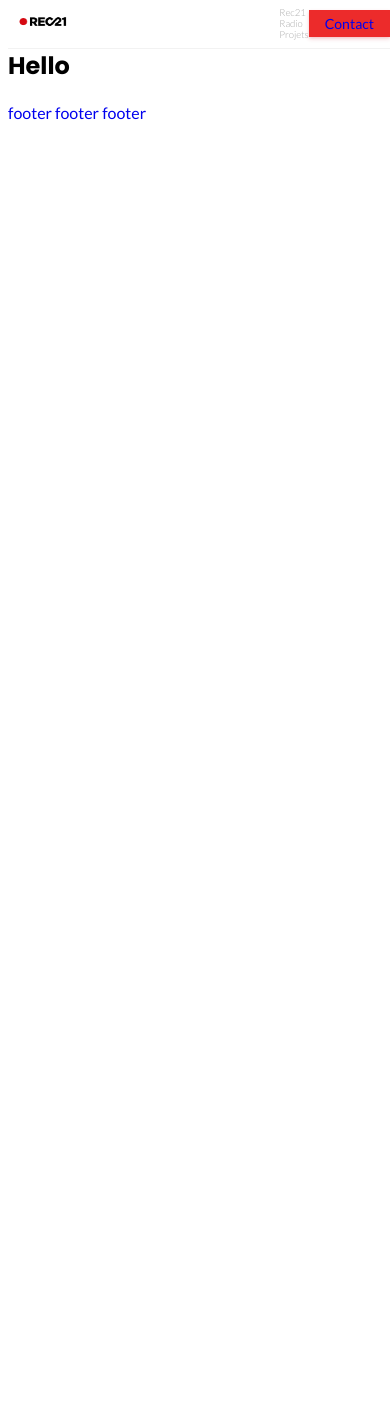
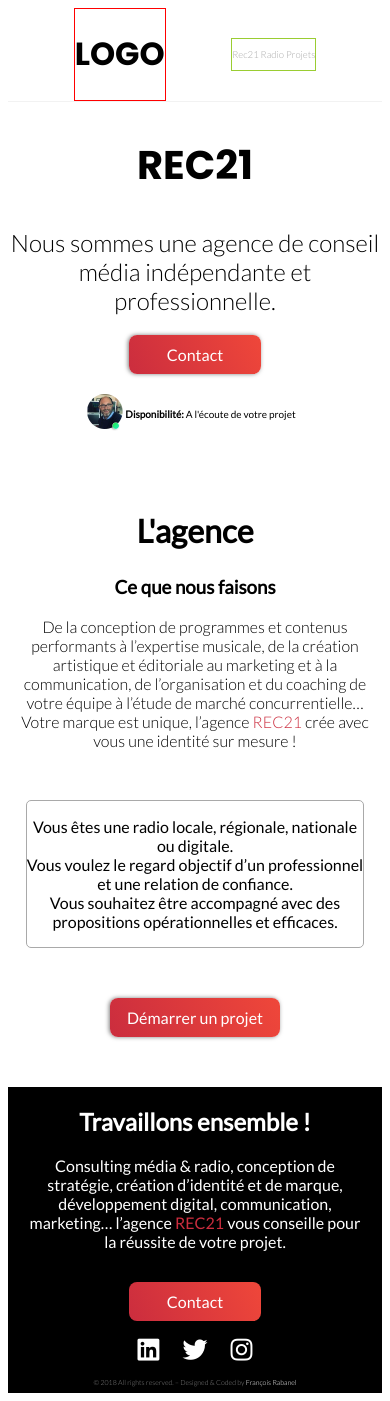
Before and after one commit to FrancoisRab/ClaudE-website, a Flask app: page / in a window 390 px wide. Before the commit the page ends 120 px from the top, so only its background shows below. Run offline with Flask 2, Linux system fonts and the light colour scheme; some libraries are stand-ins or nearby versions.

Commit message:
home mobile + footer

```diff
--- a/static/css/app.css
+++ b/static/css/app.css
@@ -1,5 +1,7 @@
 @import 'navbar.css';
 @import 'index.css';
+@import 'shared.css';
+@import 'footer.css';
 
 body {
   font-family: 'Lato', sans-serif;
@@ -18,6 +20,35 @@ body a:hover {
   color: rgb(255, 51, 51);
 }
 
-.inline li {
-  display: inline-block;
+/* Mobile grid */
+
+.display-grid {
+  display: grid;
+  grid-template-columns: 1fr;
+  grid-template-rows: auto 1fr auto;
 }
+
+.navbar-grid {
+  grid-column: 1/2;
+  grid-row: 1/2;
+  width: -webkit-fill-available;
+  display: flex;
+  justify-content: space-evenly;
+  align-items: center;
+  border-bottom: 1px solid rgba(0,0,0,0.05);
+  background-color: rgba(255,255,255,0.99);
+  z-index: 10;
+}
+
+.header-grid {
+  grid-column: 1/2;
+  grid-row: 2/3;
+}
+
+.footer {
+  grid-column: 1/2;
+  grid-row: 3/4;
+  background-color: black;
+  color: white;
+  margin-top: 50px;
+}
--- /dev/null
+++ b/static/css/footer.css
@@ -0,0 +1,31 @@
+.footer-content {
+  text-align: center;
+}
+.footer-content a {
+  color: white;
+}
+
+.footer-text p {
+  padding: 0px 15px 15px 15px;
+}
+
+#btn-footer {
+  width: 30%;
+  margin: 0 auto;
+  padding: 10px;
+}
+
+.footer-network-logo {
+  margin-left: -20px;
+}
+
+.footer-network-logo i {
+  font-size: 25px;
+  padding-left: 20px;
+}
+
+.copyright {
+  color: grey;
+  font-weight: lighter;
+  font-size: 7px;
+}
--- a/static/css/index.css
+++ b/static/css/index.css
@@ -1,3 +1,66 @@
-.head {
-  padding-top: 30px;
+/* HEADER */
+
+.header-title h1 {
+  font-size: 40px;
 }
+
+.header-subtitle h2 {
+  font-weight: lighter;
+}
+
+#center-btn-header {
+  width: 30%;
+  margin: 0 auto;
+  padding: 10px;
+}
+
+.header-images img {
+  display: none;
+}
+
+.header-onair {
+  display: flex;
+  justify-content: center;
+  align-items: center;
+  padding-top: 20px;
+  margin-left: -25px;
+}
+
+.img-onair img {
+  width: 50%;
+}
+
+.text-onair {
+  font-size: 10px;
+  margin-left: -15px;
+}
+
+/* FIRST PART "AGENCE" */
+.agency-content {
+  padding-top: 50px;
+}
+
+.agency-content h2 {
+  font-size: 2em;
+}
+
+.agency-content p {
+  font-weight: 100;
+}
+
+.agency-flash {
+  border: 1px solid darkgray;
+  border-radius: 5px;
+  width: 90%;
+  margin: 0 auto;
+  margin-top: 50px;
+}
+
+.agency-btn {
+  margin-top: 50px;
+}
+#btn-agency {
+  width: 40%;
+  margin: 0 auto;
+  padding: 10px;
+}
--- a/static/css/navbar.css
+++ b/static/css/navbar.css
@@ -1,64 +1,43 @@
-.header {
-  z-index: 10;
-  margin-top: -10px;
+.navbar-logo {
+  border: 1px solid red;
+  transition: 0.3s;
+  z-index: 12;
 }
 
-.navbar {
-  height: 50px;
-  width: -webkit-fill-available;
-  display: flex;
-  justify-content: space-evenly;
-  align-items: center;
-  position: fixed;
-  border-bottom: 1px solid rgba(0,0,0,0.05);
-  background-color: rgba(255,255,255,0.99);
-  z-index: 10;
+.navbar-logo img {
+  width: 8%;
 }
 
-.logo {
-  margin: 0;
-  transition: 0.3s;
-  z-index: 12;
-  padding: 0px 10px;
-}
-
-.logo img {
-  width: 20%;
-}
-.logo h1 {
-  font-size: 1em;
-}
-
-.logo a {
+.navbar-logo a {
   color: black;
 }
-.logo a:hover {
+.navbar-logo a:hover {
   color: black;
 }
 
-.menu {
+.navbar-menu {
+  border: 1px solid yellowgreen;
   font-size: 0.6em;
 }
-.inline {
-  padding-inline-start: 0px;
-}
-.menu ul li a {
+
+.navbar-menu ul li a {
   color: darkgrey;
   font-weight: lighter;
 }
-.menu ul li a:hover {
+.navbar-menu ul li a:hover {
   color: red;
 }
 
+.navbar-btn {
+  display: none;
+}
+
 .contact-btn {
-  background-color: rgb(236, 43, 43);
   padding-top: 5px;
   padding-bottom: 5px;
   padding-left: 16px;
   padding-right: 16px;
   font-size: 14px;
-  -webkit-box-shadow: 0 1px 2px rgba(204, 41, 41, 0.1), 0 2px 4px rgba(204, 41, 55, 0.2);
-  box-shadow: 0 1px 2px rgba(204, 41, 55, 0.1), 0 2px 4px rgba(204, 41, 55, 0.2);
 }
 .contact-btn a {
   color: white;
@@ -68,10 +47,8 @@
 }
 
 @media (min-width: 800px) {
-  .menu {
-    font-size: 1em;
-  }
-  .menu li {
-    margin: 0px 50px 0px 50px;
+  .navbar-btn {
+    border: 1px solid yellow;
+    display: block;
   }
 }
--- /dev/null
+++ b/static/css/shared.css
@@ -0,0 +1,22 @@
+.inline {
+  padding-inline-start: 0px;
+}
+.inline li {
+  display: inline-block;
+}
+
+.btn {
+  border-radius: 8px;
+  box-shadow: -1px 0 4px 0 rgba(0, 0, 0, 0.5);
+  background-image: linear-gradient(64deg, #cb2d3e, #ef473a);
+  text-align: center;
+  color: white;
+}
+
+.txt-red {
+  color: #cb2d3e;
+}
+
+.txt-align {
+  text-align: center;
+}
--- a/templates/layout/default.html
+++ b/templates/layout/default.html
@@ -11,14 +11,16 @@
     <title> {% block title %} REC21 {% endblock %} </title>
   </head>
   <body>
-    <header class="header">
+    <div class="display-grid">
+      <header class="navbar-grid">
         {% include 'layout/shared/_navbar.html' %}
       </header>
-    <section>
+      <section class="header-grid">
         {% block body %} {% endblock %}
       </section>
-    <footer>
+      <footer class="footer">
         {% include 'layout/shared/_footer.html' %}
       </footer>
+    </div>
   </body>
 </html>
--- a/templates/layout/shared/_footer.html
+++ b/templates/layout/shared/_footer.html
@@ -1,9 +1,25 @@
-<div>
-  <ul class="inline">
-    <li>
-      <a href="/"> footer </a>
-      <a href="/"> footer </a>
-      <a href="/"> footer </a>
-    </li>
-  </ul>
+<div class="footer-content">
+  <div class="footer-text">
+    <h2>Travaillons ensemble !</h2>
+    <p>Consulting média & radio, conception de stratégie, création d’identité et de marque, développement digital,
+    communication, marketing… l’agence <span class='txt-red'>REC21</span> vous conseille pour la réussite de votre projet.</p>
+  </div>
+  <div class="footer-btn">
+    <a href="{{url_for('contact')}}">
+      <div class="btn" id="btn-footer">Contact</div>
+    </a>
+  </div>
+  <div class="footer-network-logo">
+    <ul class="inline">
+      <li><a href="/"><i class="fab fa-linkedin"></i></a></li>
+      <li><a href="/"><i class="fab fa-twitter"></i></a></li>
+      <li><a href="/"><i class="fab fa-instagram"></i></a></li>
+    </ul>
+  </div>
+  <div class="copyright">
+    <p>
+      © 2018 All rights reserved. – Designed & Coded by
+      <a href="http://www.francoisrabanel.fr" target="_blank">François Rabanel</a>
+    </p>
+  </div>
 </div>
--- a/templates/layout/shared/_navbar.html
+++ b/templates/layout/shared/_navbar.html
@@ -1,17 +1,17 @@
-<div class="navbar">
-  <div class="logo">
+<div class="navbar-logo">
   <a href="/">
-      <img src="/static/images/REC21.png" alt="logo rec21">
+    <h1>LOGO</h1>
   </a>
 </div>
-  <div class="menu">
+<div class="navbar-menu">
   <ul class="inline">
     <li><a href="{{url_for('rec21')}}"> Rec21 </a></li>
     <li><a href="{{url_for('radio')}}"> Radio </a></li>
     <li><a href="{{url_for('projets')}}"> Projets </a></li>
   </ul>
 </div>
+<div class="navbar-btn">
   <a href="{{url_for('contact')}}">
-    <div class="contact-btn button">Contact</div>
+    <div class="contact-btn btn">Contact</div>
   </a>
 </div>
--- a/templates/pages/index.html
+++ b/templates/pages/index.html
@@ -1,7 +1,49 @@
 {% extends 'layout/default.html' %}
 
 {% block body %}
-<div class="head">
-  <h1>Hello</h1>
+<div class="header-content txt-align">
+  <div class="header-title">
+    <h1>REC21</h1>
+  </div>
+  <div class="header-subtitle">
+    <h2>Nous sommes une agence de conseil média indépendante
+      et professionnelle.</h2>
+  </div>
+  <div class="header-btn">
+    <a href="{{url_for('contact')}}">
+      <div class="btn" id="center-btn-header">Contact</div>
+    </a>
+  </div>
+  <div class="header-onair">
+    <div class="img-onair">
+      <img src="static/images/online.png" alt="logo">
+    </div>
+    <div class="text-onair">
+      <p><strong>Disponibilité:</strong> A l'écoute de votre projet</p>
+    </div>
+  </div>
+</div>
+<div class="header-images">
+  <img src="static/images/rec21_fake_logo.png" alt="logo">
+</div>
+
+<div class="agency">
+  <div class="agency-content txt-align">
+    <h2>L'agence</h2>
+    <h3>Ce que nous faisons</h3>
+    <p>De la conception de programmes et contenus performants à l’expertise musicale, de la création artistique et éditoriale
+    au marketing et à la communication, de l’organisation et du coaching de votre équipe à l’étude de marché
+    concurrentielle… Votre marque est unique, l’agence <span class="txt-red">REC21</span> crée avec vous une identité sur mesure !</p>
+  </div>
+  <div class="agency-flash txt-align">
+    <p>Vous êtes une radio locale, régionale, nationale ou digitale.<br>
+    Vous voulez le regard objectif d’un professionnel et une relation de confiance.<br>
+    Vous souhaitez être accompagné avec des propositions opérationnelles et efficaces.</p>
+  </div>
+  <div class="agency-btn">
+    <a href="{{url_for('contact')}}">
+      <div class="btn" id="btn-agency">Démarrer un projet</div>
+    </a>
+  </div>
 </div>
 {% endblock %}
```
Also changed, not shown: static/images/online.png (added), static/images/rec21_fake_logo.png (added). Lines whose indentation alone changed are shown as unchanged.
